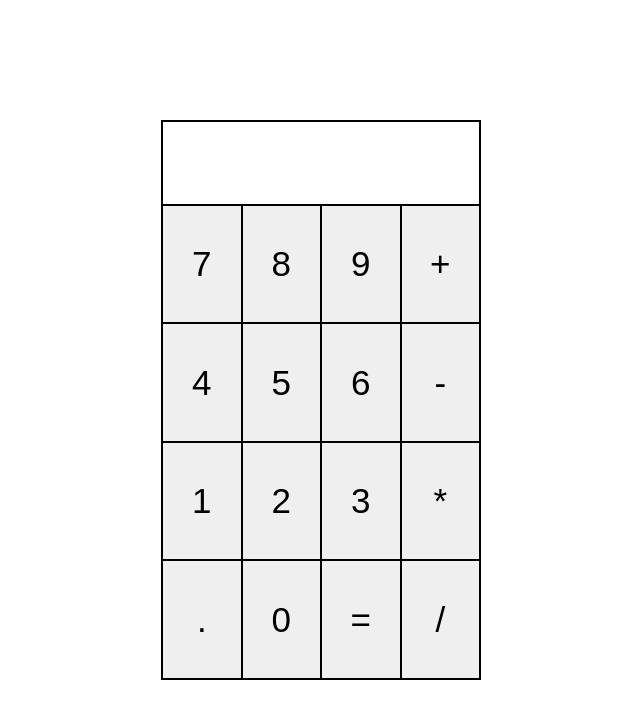
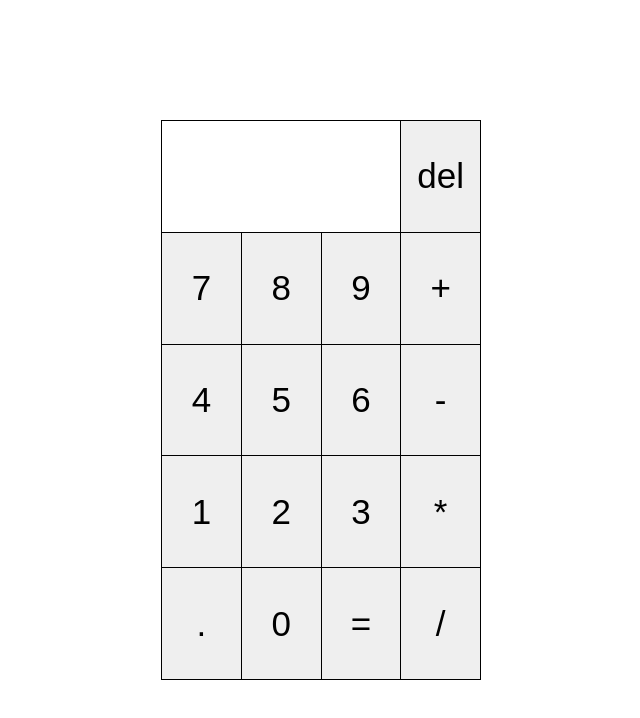
Before and after one commit to EminHamzagic/React-Kurs, a React (Create React App) app: page / in a window 1280 px wide. Shown: the top 718 px of the page, without its empty margins (319-959 px from the left). Built offline with nearby package versions, Linux system fonts and the light colour scheme.

Commit message:
calculator react

```diff
--- a/src/components/Calculator.js
+++ b/src/components/Calculator.js
@@ -13,7 +13,17 @@ export default function Calculator() {
   return (
     <div className="container">
       <div className="screen">{expression}</div>
-      <div className="btnBox">
+      <button
+        id="del"
+        className="btn"
+        onClick={(e) => {
+          setExpression((prev) => {
+            return prev.slice(0, prev.length - 1);
+          });
+        }}
+      >
+        del
+      </button>
       <button
         id="7"
         className="btn"
@@ -159,6 +169,5 @@ export default function Calculator() {
         /
       </button>
     </div>
-    </div>
   );
 }
--- a/src/css/calculator.css
+++ b/src/css/calculator.css
@@ -2,33 +2,32 @@
   width: 25%;
   height: 70%;
   border: 1px solid black;
+  display: grid;
+  grid-template-columns: 1fr 1fr 1fr 1fr;
+  grid-template-rows: 1fr 1fr 1fr 1fr 1fr;
+  gap: 1px;
+  background-color: black;
 }
 
 .screen {
   width: 100%;
-  height: 15%;
-  border: 1px solid black;
+  height: 100%;
   display: flex;
   align-items: center;
   padding-left: 20px;
-  font-size: 20px;
-}
-
-.btnBox {
-  width: 100%;
-  height: 85%;
-  display: grid;
-  grid-template-columns: 1fr 1fr 1fr 1fr;
-  grid-template-rows: 1fr 1fr 1fr 1fr;
+  font-size: 25px;
+  grid-column-start: 1;
+  grid-column-end: 4;
+  background-color: white;
 }
 
 .btn {
   width: 100%;
   height: 100%;
-  border: 1px solid black;
   font-size: 35px;
   display: flex;
   align-items: center;
   justify-content: center;
   cursor: pointer;
+  border: none;
 }
```
Lines whose indentation alone changed are shown as unchanged.
